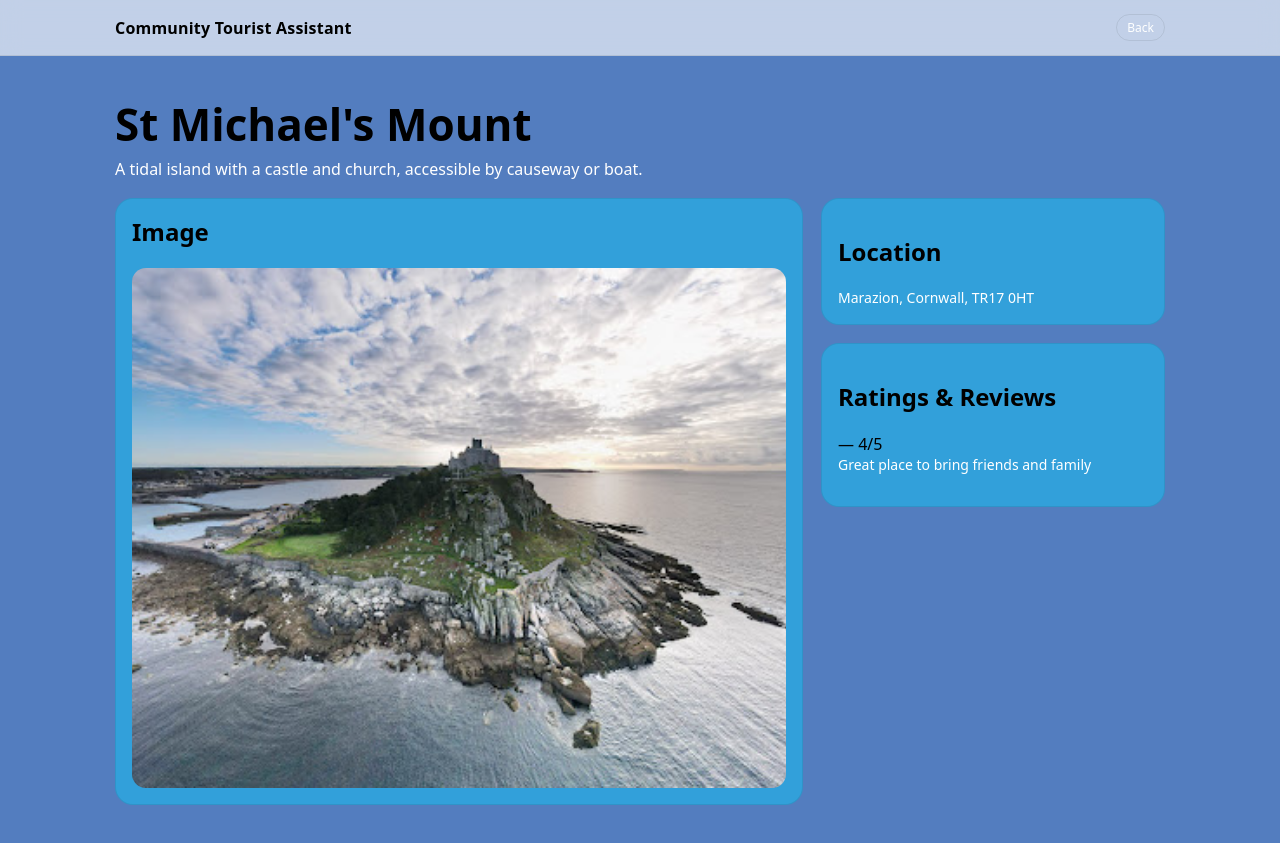
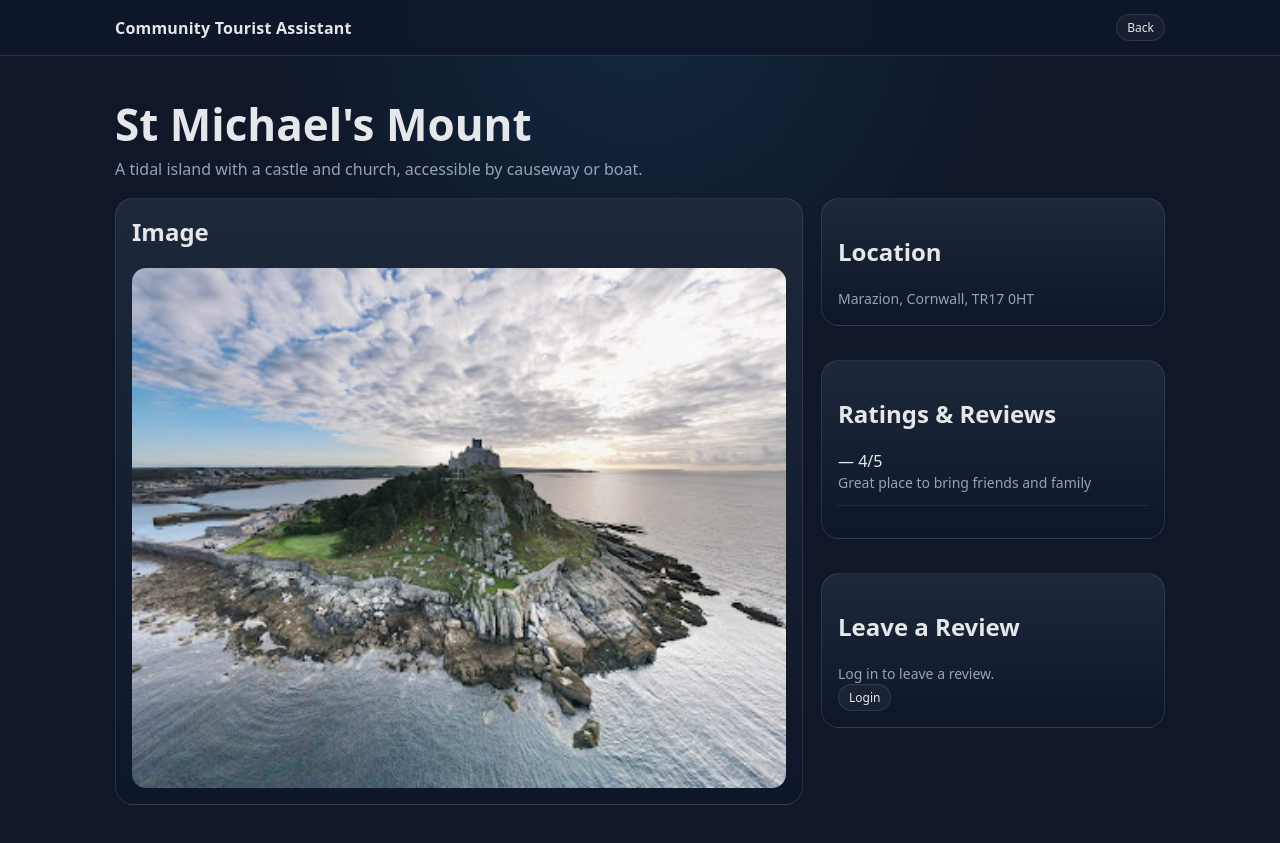
Before and after one commit to finxchy/community-tourist-assistant, a Django app: page /place/1/ in a window 1280 px wide. Before the commit the page ends 805 px from the top, so only its background shows below. Run offline with Django 5.2, Linux system fonts and the light colour scheme; data comes from the database, SQL or seed files in the repository; both versions use the stored data as it was after the commit.

Commit message:
Tiedied up the colour schemes and css also add a review page for logged in users and made it so only user that are logged in can add places

```diff
--- a/core/form.py
+++ b/core/form.py
@@ -1,7 +1,12 @@
 from django import forms
-from .models import Place
+from .models import Place, Review
 
 class PlaceForm(forms.ModelForm):
     class Meta:
         model = Place
-        fields = ["name", "description"]
+        fields = ["name", "description", "town", "image_filename"]
+
+class ReviewForm(forms.ModelForm):
+    class Meta:
+        model = Review
+        fields = ["rating", "comment"]
--- a/core/models.py
+++ b/core/models.py
@@ -1,4 +1,5 @@
 from django.db import models
+from django.contrib.auth.models import User
 
 class Place(models.Model):
     name = models.CharField(max_length=200)
@@ -12,11 +13,9 @@ class Place(models.Model):
 
 class Review(models.Model):
     place = models.ForeignKey(Place, on_delete=models.CASCADE, related_name="reviews")
-    reviewer_name = models.CharField(max_length=100)
+    user = models.ForeignKey(User, on_delete=models.CASCADE)
     rating = models.IntegerField()
     comment = models.TextField()
 
     def __str__(self):
-        return f"{self.reviewer_name} - {self.place.name}"
-
-    # For update commit message to send to GitHub
+        return f"{self.user.username} - {self.place.name}"
--- a/core/static/core/style.css
+++ b/core/static/core/style.css
@@ -1,22 +1,38 @@
-:root{
-  --bg: #124da7b9;
-  --panel: #000000;
-  --card: #ffffff;
-  --text: #000000;
-  --muted: #ffffff;
-  --accent: #f5f5f5;
-  --border: rgba(0, 0, 0, 0.08);
+:root {
+  --bg: #0f172a;
+  --bg-2: #111827;
+  --panel: rgba(15, 23, 42, 0.82);
+  --card: rgba(30, 41, 59, 0.92);
+  --card-hover: rgba(51, 65, 85, 0.96);
+  --text: #e5e7eb;
+  --muted: #94a3b8;
+  --accent: #38bdf8;
+  --accent-2: #0ea5e9;
+  --border: rgba(148, 163, 184, 0.18);
+  --input: rgba(255, 255, 255, 0.04);
+}
+
+* {
+  box-sizing: border-box;
 }
 
 body {
   margin: 0;
   font-family: system-ui, -apple-system, Segoe UI, Roboto, Arial, sans-serif;
-  background: var(--bg);
+  background:
+    radial-gradient(circle at top, rgba(56, 189, 248, 0.10), transparent 35%),
+    linear-gradient(180deg, var(--bg) 0%, var(--bg-2) 100%);
   color: var(--text);
 }
 
-a { color: inherit; text-decoration: none; }
-a:hover { text-decoration: underline; }
+a {
+  color: inherit;
+  text-decoration: none;
+}
+
+a:hover {
+  text-decoration: underline;
+}
 
 .container {
   width: min(1050px, 92%);
@@ -27,7 +43,7 @@ a:hover { text-decoration: underline; }
   position: sticky;
   top: 0;
   backdrop-filter: blur(10px);
-  background: rgba(253, 253, 253, 0.65);
+  background: var(--panel);
   border-bottom: 1px solid var(--border);
   z-index: 10;
 }
@@ -52,7 +68,8 @@ a:hover { text-decoration: underline; }
   padding: 4px 10px;
   border-radius: 999px;
   border: 1px solid var(--border);
-  color: var(--muted);
+  color: var(--text);
+  background: rgba(255, 255, 255, 0.04);
   font-size: 12px;
 }
 
@@ -137,29 +168,44 @@ a:hover { text-decoration: underline; }
 
 .card {
   grid-column: span 12;
-  background: rgba(37, 175, 230, 0.7);
+  background: linear-gradient(180deg, rgba(30, 41, 59, 0.95), rgba(15, 23, 42, 0.95));
   border: 1px solid var(--border);
   border-radius: 18px;
+  margin-bottom: 16px;
   padding: 16px;
+  box-shadow: var(--shadow);
+  transition: transform 0.18s ease, border-color 0.18s ease, background 0.18s ease;
+}
+
+.card:hover {
+  transform: translateY(-2px);
+  border-color: rgba(56, 189, 248, 0.28);
+  background: linear-gradient(180deg, var(--card-hover), rgba(15, 23, 42, 0.98));
 }
 
 @media (min-width: 700px) {
-  .card { grid-column: span 6; }
+  .card {
+    grid-column: span 6;
+  }
 }
+
 @media (min-width: 980px) {
-  .card { grid-column: span 4; }
+  .card {
+    grid-column: span 4;
+  }
 }
 
 .card h3 {
   margin: 0 0 6px;
   font-size: 16px;
+  color: #f8fafc;
 }
 
 .card p {
   margin: 0;
   color: var(--muted);
   font-size: 14px;
-  line-height: 1.4;
+  line-height: 1.5;
 }
 
 .footer {
--- a/core/urls.py
+++ b/core/urls.py
@@ -1,8 +1,9 @@
 from django.urls import path
-from .views import home, add_place, place_detail
+from . import views
 
 urlpatterns = [
-    path("", home, name="home"),
-    path("add/", add_place, name="add_place"),
-    path("place/<int:place_id>/", place_detail, name="place_detail"),
+    path("", views.home, name="home"),
+    path("add/", views.add_place, name="add_place"),
+    path("place/<int:pk>/", views.place_detail, name="place_detail"),
+    path("place/<int:pk>/review/", views.add_review, name="add_review"),
 ]
--- a/core/views.py
+++ b/core/views.py
@@ -1,6 +1,7 @@
 from django.shortcuts import redirect, render, get_object_or_404
+from django.contrib.auth.decorators import login_required
 from .models import Place
-from .form import PlaceForm
+from .form import PlaceForm, ReviewForm
 
 def home(request):
     places = Place.objects.all()
@@ -16,6 +17,25 @@ def add_place(request):
         form = PlaceForm()
     return render(request, "add_place.html", {"form": form})
 
-def place_detail(request, place_id):
-    place = get_object_or_404(Place, id=place_id)
-    return render(request, "place_detail.html", {"place": place})
+def place_detail(request, pk):
+    place = get_object_or_404(Place, pk=pk)
+    form = ReviewForm()
+    return render(request, "place_detail.html", {
+        "place": place,
+        "form": form,
+    })
+
+@login_required
+def add_review(request, pk):
+    place = get_object_or_404(Place, pk=pk)
+
+    if request.method == "POST":
+        form = ReviewForm(request.POST)
+        if form.is_valid():
+            review = form.save(commit=False)
+            review.place = place
+            review.user = request.user
+            review.save()
+            return redirect("place_detail", pk=place.pk)
+
+    return redirect("place_detail", pk=place.pk)
--- a/templates/home.html
+++ b/templates/home.html
@@ -45,7 +45,9 @@
 
 <h2>Places</h2>
 
-<a href="/add/" class="badge">Add a Place</a>
+{% if user.is_authenticated %}
+  <a href="{% url 'add_place' %}" class="badge">Add a Place</a>
+{% endif %}
 
 {% for p in places %}
 <div class="card">
--- a/templates/place_detail.html
+++ b/templates/place_detail.html
@@ -24,7 +24,6 @@
 
       <section class="card map-card">
         <h2>Image</h2>
-
         <img class="map-image"
              src="{% static 'core/places/'|add:place.image_filename %}"
              alt="{{ place.name }}">
@@ -40,17 +39,33 @@
           <h2>Ratings & Reviews</h2>
 
           {% for review in place.reviews.all %}
-        <div style="margin-bottom: 16px;">
-          <strong>{{ review.reviewer_name }}</strong> — {{ review.rating }}/5
+            <div style="margin-bottom: 16px; padding-bottom: 12px; border-bottom: 1px solid rgba(255,255,255,0.08);">
+              <strong>{{ review.user.username }}</strong> — {{ review.rating }}/5
               <p class="muted">{{ review.comment }}</p>
             </div>
           {% empty %}
             <p class="muted">No reviews yet.</p>
           {% endfor %}
         </section>
+
+        <section class="card">
+          <h2>Leave a Review</h2>
+
+          {% if user.is_authenticated %}
+            <form method="post" action="{% url 'add_review' place.pk %}" class="form">
+              {% csrf_token %}
+              {{ form.as_p }}
+              <button type="submit" class="button">Submit Review</button>
+            </form>
+          {% else %}
+            <p class="muted">Log in to leave a review.</p>
+            <a class="badge" href="{% url 'login' %}">Login</a>
+          {% endif %}
+        </section>
       </div>
 
     </div>
+  </main>
 
 </body>
 </html>
```
Also changed, not shown: other parts of core/static/core/style.css (+50 -47 lines), core/static/core/places/national_maritime_museum_cornwall.png (added), core/static/core/places/newquay_zoo.png (added), db.sqlite3. Lines whose indentation alone changed are shown as unchanged.
